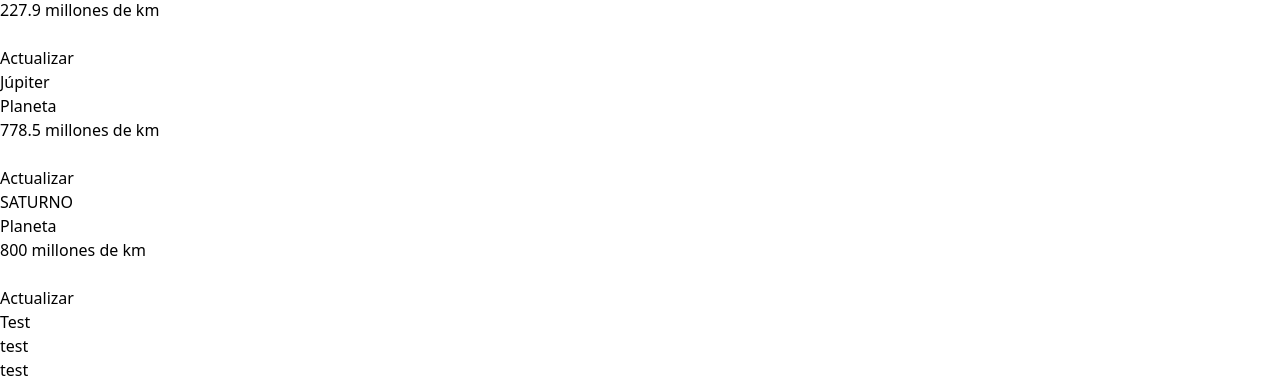
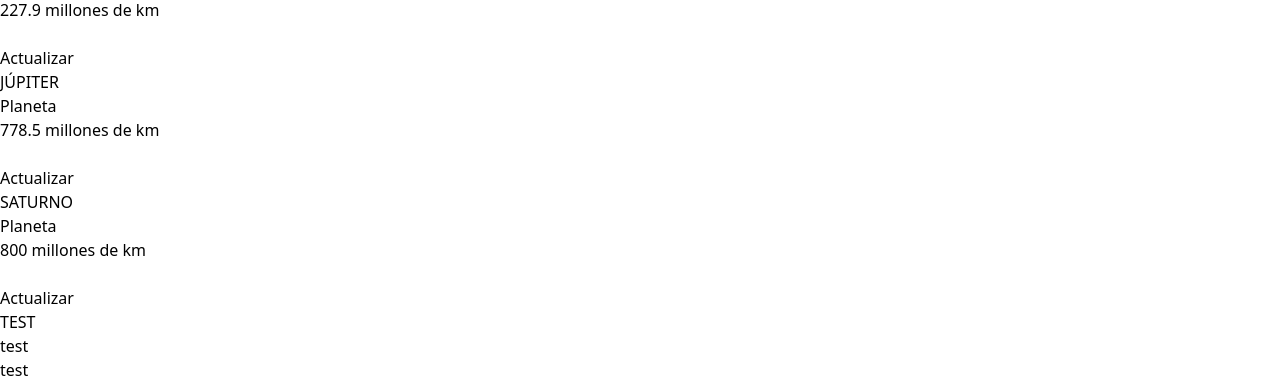
Before and after one commit to JeralPineda/react-19, a React (Vite) app: page / in a window 1280 px wide. Shown: the part 483-867 px from the top of the page. Built offline with nearby package versions, Linux system fonts and the light colour scheme; data requests are answered from the project's data file.

Commit message:
fix: useOptimistic - Manejo de errores

```diff
--- a/data/data.json
+++ b/data/data.json
@@ -26,7 +26,7 @@
     },
     {
       "id": "m3n4o5",
-      "name": "Júpiter",
+      "name": "JÚPITER",
       "type": "Planeta",
       "distanceFromSun": "778.5 millones de km"
     },
@@ -38,7 +38,7 @@
     },
     {
       "id": "6c86",
-      "name": "Test",
+      "name": "TEST",
       "type": "test",
       "distanceFromSun": "test"
     }
--- a/src/actions/update-planet.action.ts
+++ b/src/actions/update-planet.action.ts
@@ -1,9 +1,18 @@
 import { planetsApi } from "../api/planetsApi";
 import { Planet } from "../interfaces/planet.interface";
 
+const sleep = async () => {
+  return new Promise((r) => setTimeout(r, 2000));
+};
+
 export const updatePlanetAction = async (planet: Planet) => {
   try {
+    sleep(); // Ralentizar 2 segundos
+
+    throw new Error("Error de prueba");
+
     const response = await planetsApi.patch<Planet>(`/${planet.id}`, planet);
+    console.log("🚀 update-planet.action.ts -> #7 ~", "Planeta actualizado");
 
     return response.data;
   } catch (error) {
--- a/src/pages/ui/PlanetList.tsx
+++ b/src/pages/ui/PlanetList.tsx
@@ -1,4 +1,4 @@
-import { useState, useOptimistic } from "react";
+import { useState, useOptimistic, useTransition } from "react";
 import { updatePlanetAction } from "../../actions/update-planet.action";
 import { Planet } from "../../interfaces/planet.interface";
 
@@ -7,6 +7,8 @@ interface Props {
 }
 
 export const PlanetList = ({ planets }: Props) => {
+  const [isPending, startTransition] = useTransition();
+
   const [optimisticPlanets, setOptimisticPlanets] = useOptimistic(
     planets,
     (current: Planet[], newPlanet: Planet) => {
@@ -19,11 +21,21 @@ export const PlanetList = ({ planets }: Props) => {
   );
 
   const handleUpdatePlanet = async (planet: Planet) => {
-    planet.name = planet.name.toUpperCase();
+    startTransition(async () => {
+      const data = {
+        ...planet,
+        name: planet.name.toUpperCase(),
+      };
 
-    setOptimisticPlanets(planet);
-
-    const updatedPlanet = await updatePlanetAction(planet);
+      try {
+        setOptimisticPlanets(data);
+        const updatedPlanet = await updatePlanetAction(data);
+        setOptimisticPlanets(updatedPlanet);
+      } catch (error) {
+        console.log(error);
+        setOptimisticPlanets(planet);
+      }
+    });
   };
 
   return (
@@ -36,8 +48,9 @@ export const PlanetList = ({ planets }: Props) => {
 
           <br />
           <button
-            className="bg-blue-500 text-white p-2 rounded w-full"
+            className="bg-blue-500 text-white p-2 rounded w-full disabled:bg-gray-500"
             onClick={() => handleUpdatePlanet(planet)}
+            disabled={isPending}
           >
             Actualizar
           </button>
```
